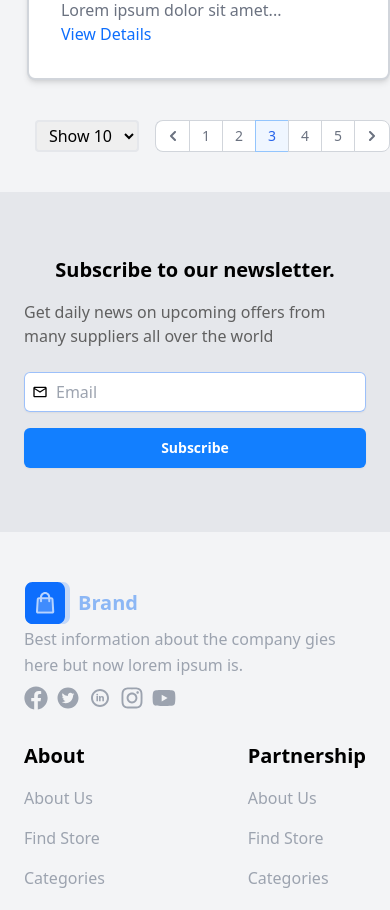
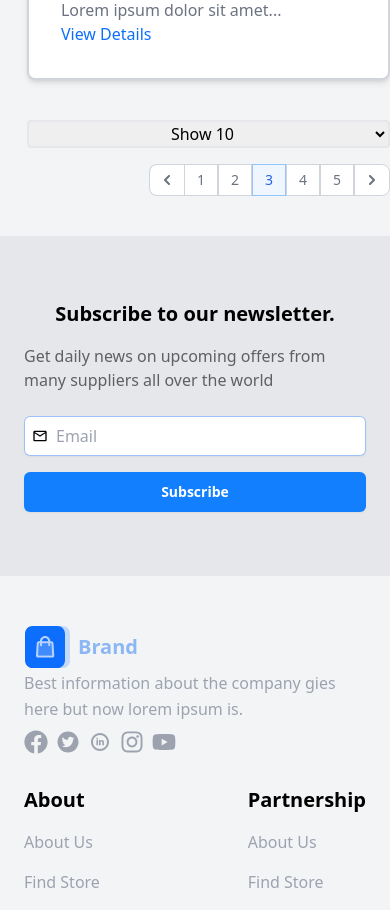
Before and after one commit to umarimran1234/E-Commerce-Project, a Next.js app: page /second-page in a window 390 px wide. Shown: the part 1740-2650 px from the top of the page. Built offline with nearby package versions, Linux system fonts and the light colour scheme.

Commit message:
Modified navigation for mobile devices

```diff
--- a/src/components/Navigation/Navigation.tsx
+++ b/src/components/Navigation/Navigation.tsx
@@ -2,8 +2,8 @@ import React from 'react';
 
 const Navigation: React.FC = () => {
     return (
-        <nav className='mt-10 flex flex-row-reverse gap-4'>
-            <ul className="flex justify-end -space-x-px h-8 text-sm">
+        <nav className='mt-10 flex flex-col-reverse md:flex-row-reverse gap-4'>
+            <ul className="flex justify-end h-8 text-sm">
                 <li>
                     <a
                         href="#"
@@ -65,7 +65,7 @@ const Navigation: React.FC = () => {
                 </li>
             </ul>
             <select className="border-2 rounded px-2">
-                <option value="">Show 10</option>
+                <option value="" className='text-center'>Show 10</option>
                 {/* Add more options as needed */}
             </select>
         </nav>
```
